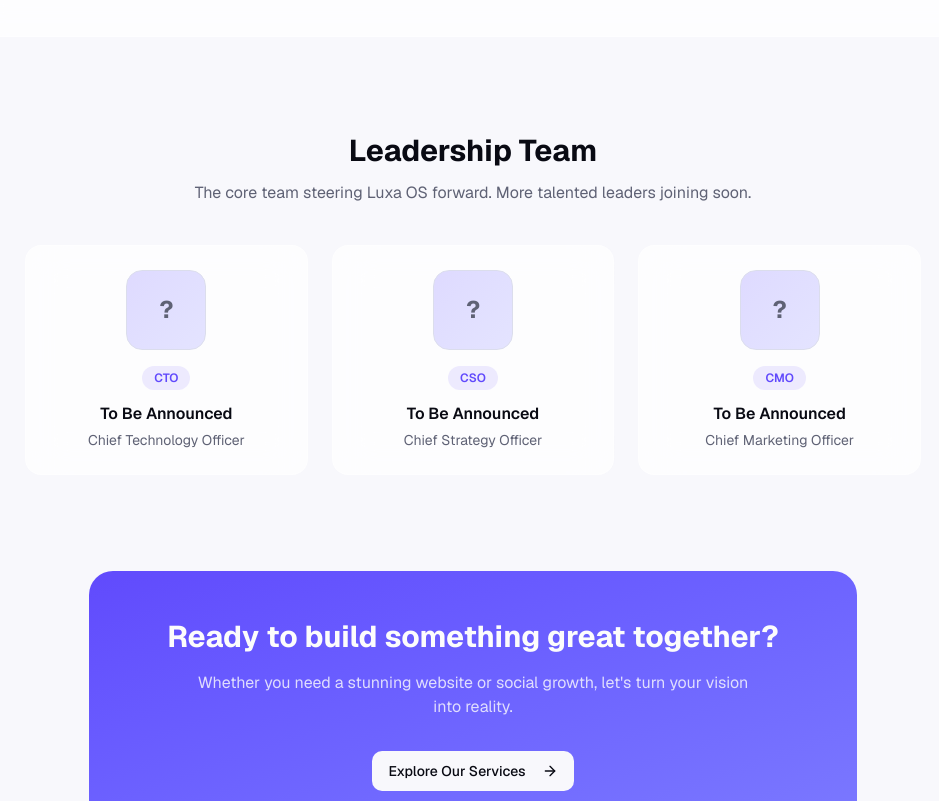
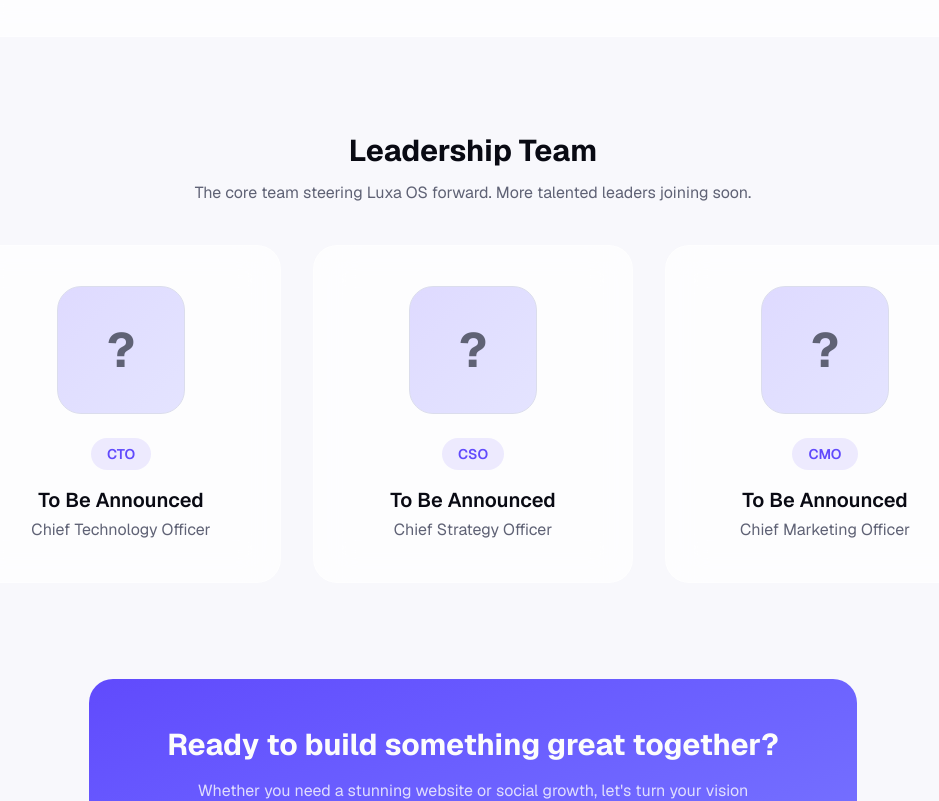
Before and after one commit to LUXA1233/Luxa, a Next.js app: page /meet-us in a window 1280 px wide. Shown: the part 960-1761 px from the top of the page, without its empty margins (167-1106 px from the left). Built offline with nearby package versions, Linux system fonts and the light colour scheme.

Commit message:
feat: enhance MeetUsPage layout and team member styling
Co-authored-by: LUXA1233 <275164751+LUXA1233@users.noreply.github.com>

```diff
--- a/app/meet-us/page.tsx
+++ b/app/meet-us/page.tsx
@@ -213,7 +213,7 @@ export default function MeetUsPage() {
             whileInView={{ opacity: 1, y: 0 }}
             viewport={{ once: true }}
             transition={{ duration: 0.6 }}
-            className="max-w-4xl mx-auto"
+            className="max-w-5xl mx-auto"
           >
             <div className="text-center mb-10">
               <h2 className="text-2xl md:text-3xl font-bold text-foreground mb-3">
@@ -224,7 +224,7 @@ export default function MeetUsPage() {
                 joining soon.
               </p>
             </div>
-            <div className="grid grid-cols-1 sm:grid-cols-3 gap-6">
+            <div className="grid grid-cols-1 sm:grid-cols-3 gap-6 md:gap-8">
               {team.map((member, index) => (
                 <motion.div
                   key={index}
@@ -232,20 +232,20 @@ export default function MeetUsPage() {
                   whileInView={{ opacity: 1, y: 0 }}
                   viewport={{ once: true }}
                   transition={{ delay: index * 0.1, duration: 0.5 }}
-                  className="glass rounded-2xl p-6 flex flex-col items-center text-center"
+                  className="glass rounded-3xl p-8 md:p-10 flex flex-col items-center text-center"
                 >
-                  <div className="flex h-20 w-20 items-center justify-center rounded-2xl bg-gradient-to-br from-primary/20 to-accent/20 border border-border">
-                    <span className="text-2xl font-bold text-muted-foreground">
+                  <div className="flex h-28 w-28 md:h-32 md:w-32 items-center justify-center rounded-3xl bg-gradient-to-br from-primary/20 to-accent/20 border border-border">
+                    <span className="text-4xl md:text-5xl font-bold text-muted-foreground">
                       {member.initials}
                     </span>
                   </div>
-                  <span className="mt-4 inline-flex items-center rounded-full bg-primary/10 px-3 py-1 text-xs font-semibold text-primary">
+                  <span className="mt-6 inline-flex items-center rounded-full bg-primary/10 px-4 py-1.5 text-sm font-semibold text-primary">
                     {member.abbr}
                   </span>
-                  <h3 className="mt-3 text-base font-semibold text-foreground">
+                  <h3 className="mt-4 text-lg md:text-xl font-semibold text-foreground">
                     {member.name}
                   </h3>
-                  <p className="mt-1 text-sm text-muted-foreground">
+                  <p className="mt-1 text-sm md:text-base text-muted-foreground">
                     {member.role}
                   </p>
                 </motion.div>
```
